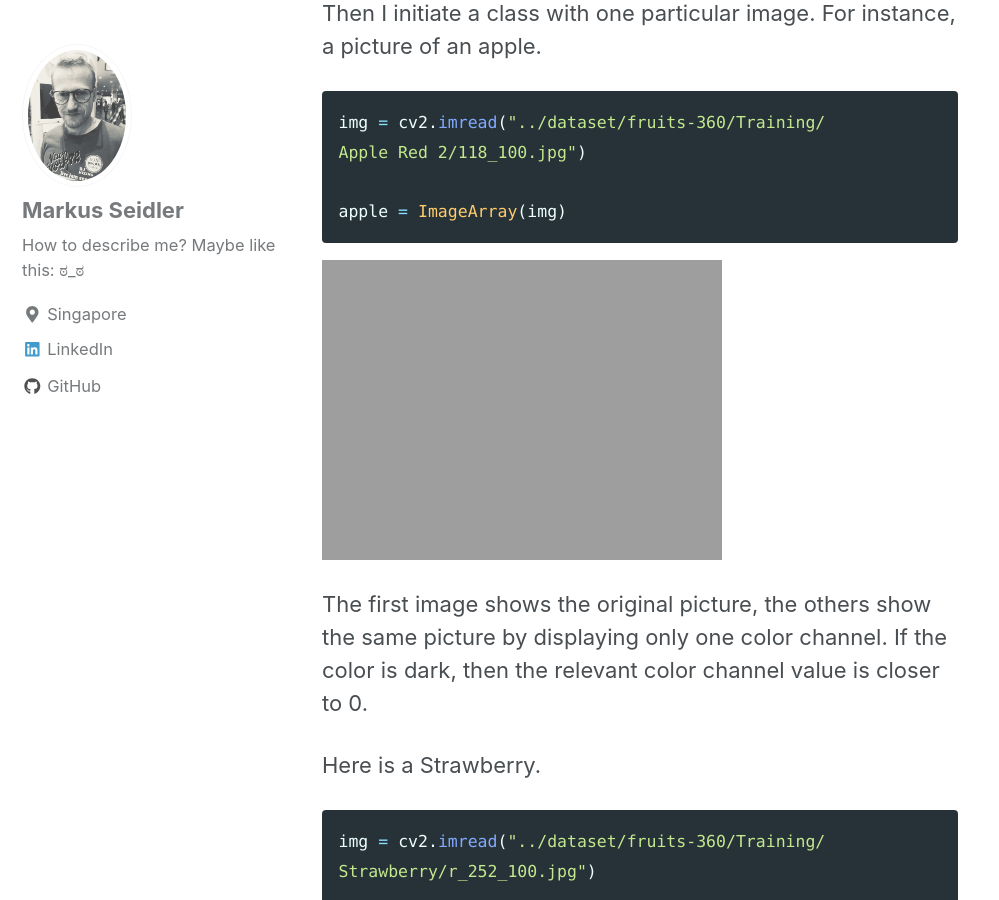
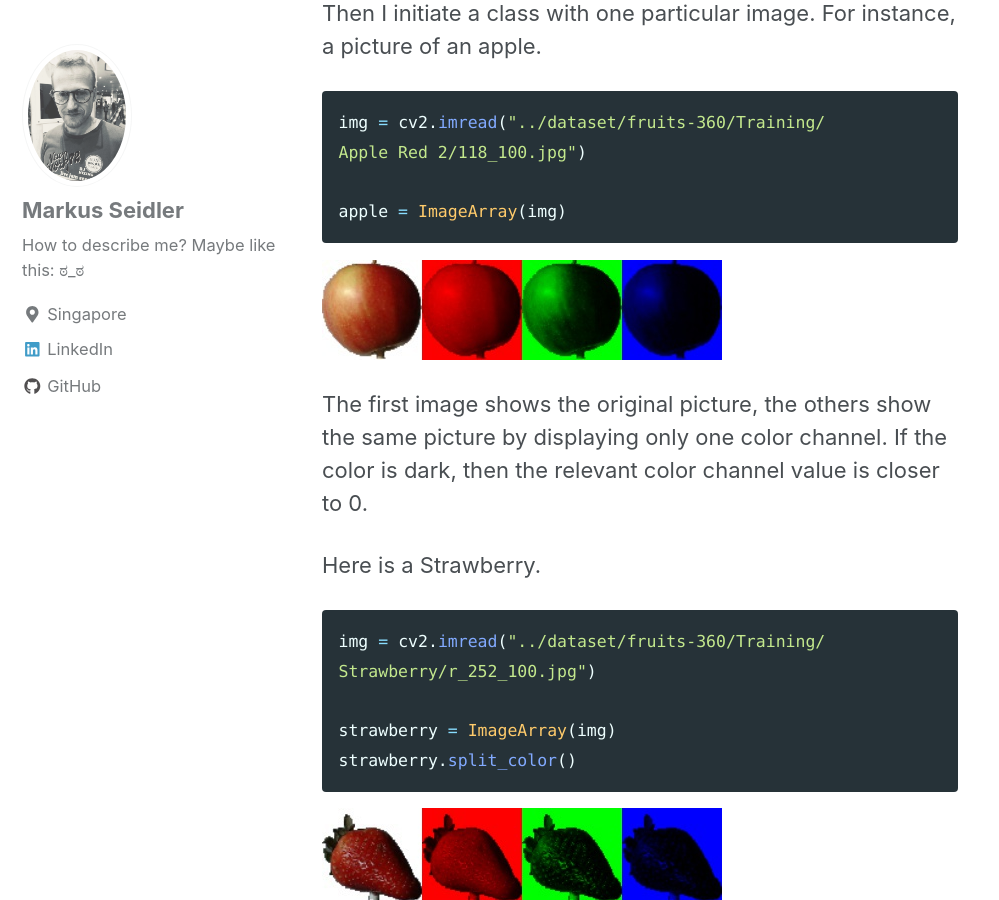
Before and after one commit to markusseidler/markusseidler.github.io, a Jekyll site: the page built from _posts/2018-04-28-IRC.md, in a window 1280 px wide and 900 px high, scrolled down 4714 px. Shown: the whole window, without its empty margins (0-999 px from the left). Built offline with Jekyll 4.4.1, drawn with Linux system fonts in a browser that asks for light colours; nearby versions of some CDN libraries.

Commit message:
png to jpg changed

````diff
--- a/_posts/2018-04-28-IRC.md
+++ b/_posts/2018-04-28-IRC.md
@@ -104,7 +104,7 @@
 apple = ImageArray(img)
 ```
 
-<img src="{{ site.url }}{{ site.baseurl }}/images/IRC/color_channels_apple.PNG"
+<img src="{{ site.url }}{{ site.baseurl }}/images/IRC/color_channels_apple.jpg"
 alt="Apple Color Split">
 
 The first image shows the original picture, the others show the same picture
@@ -121,7 +121,7 @@
 strawberry.split_color()
 ```
 
-<img src="{{ site.url }}{{ site.baseurl }}/images/IRC/color_channels_berry.PNG"
+<img src="{{ site.url }}{{ site.baseurl }}/images/IRC/color_channels_berry.jpg"
 alt="Strawberry Color Split">
 
 
````
